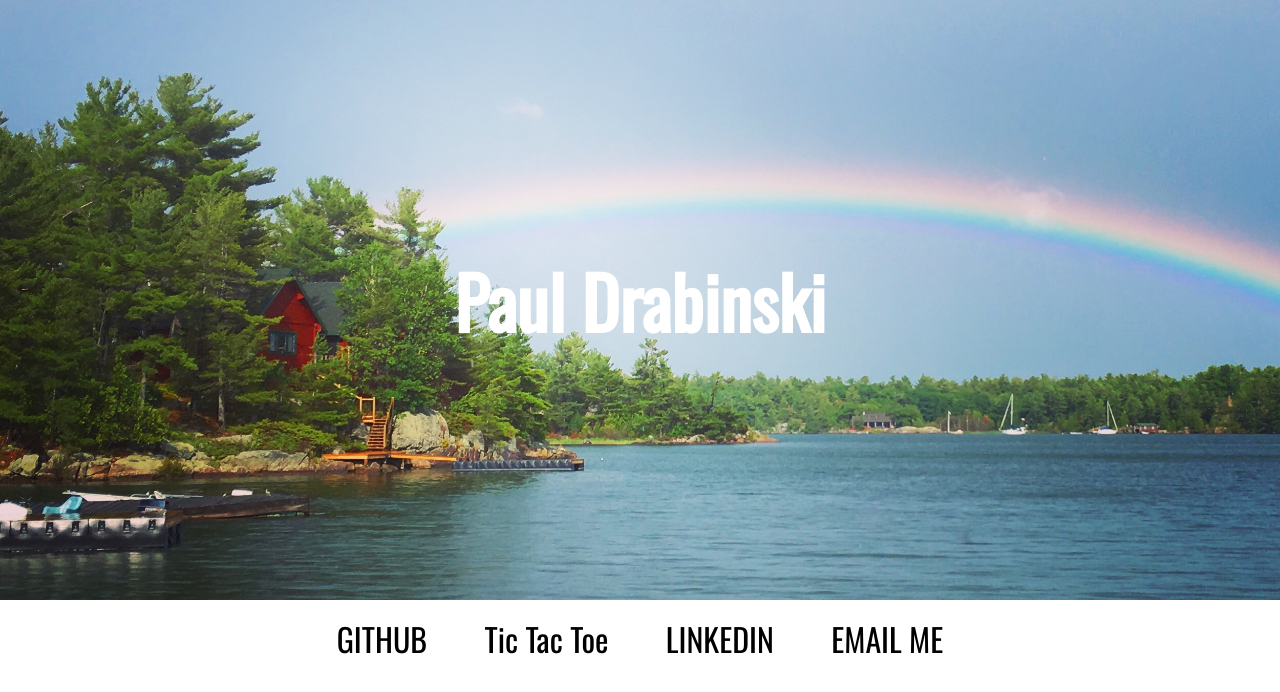
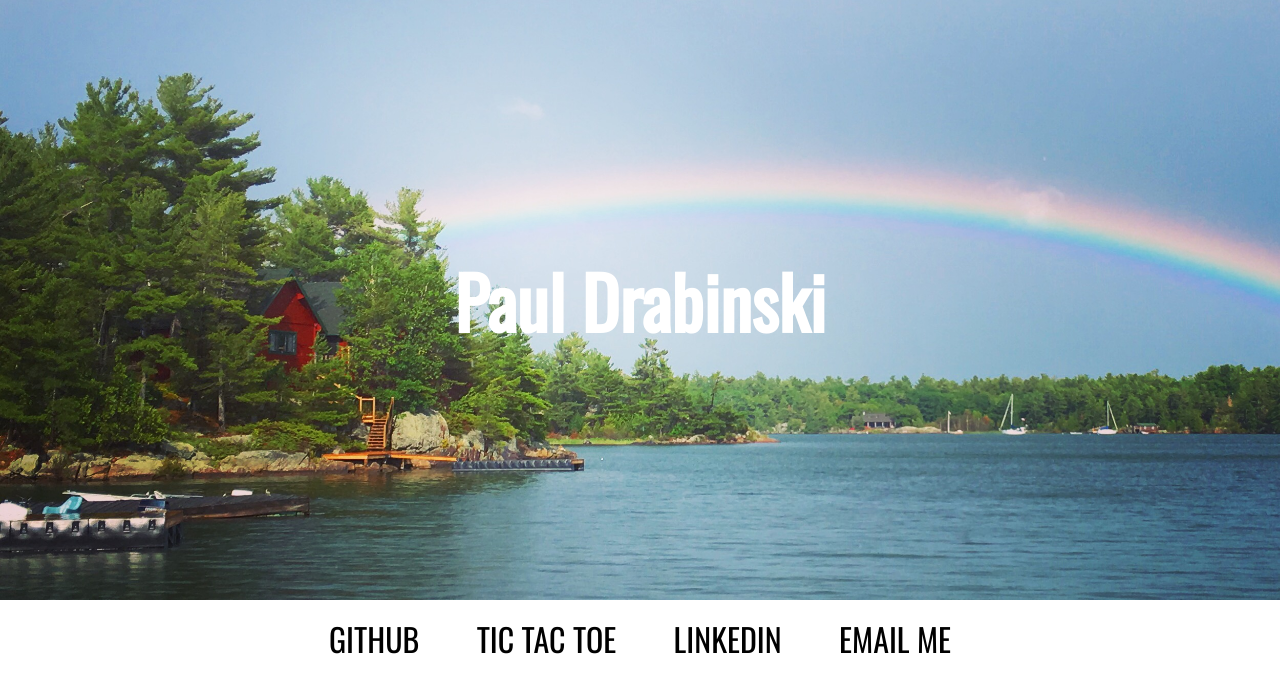
Before and after one commit to pdrabinski/my-website, a website: page public/index.html in a window 1280 px wide. Drawn offline with nearby package versions, Linux system fonts and the light colour scheme.

Commit message:
fixed ec2 link

```diff
--- a/public/index.html
+++ b/public/index.html
@@ -13,7 +13,7 @@
     <div class="navbar">
       <ul>
         <li><a href="https://github.com/pdrabinski">GITHUB</a></li>
-        <li><a href='ec2-34-201-127-217.compute-1.amazonaws.com//home/ec2-user/public/game_page.html'>Tic Tac Toe</a></li>
+        <li><a href='https://ec2-34-201-127-217.compute-1.amazonaws.com//home/ec2-user/public/game_page.html'>TIC TAC TOE</a></li>
         <!-- <li><a href="https://www.instagram.com/pauldrabinski/">IMAGES</a></li> -->
         <li><a href="https://www.linkedin.com/in/pdrabinski/">LINKEDIN</a></li>
         <li><a href="mailto:pauldrabinski@gmail.com">EMAIL ME</a></li>
```
